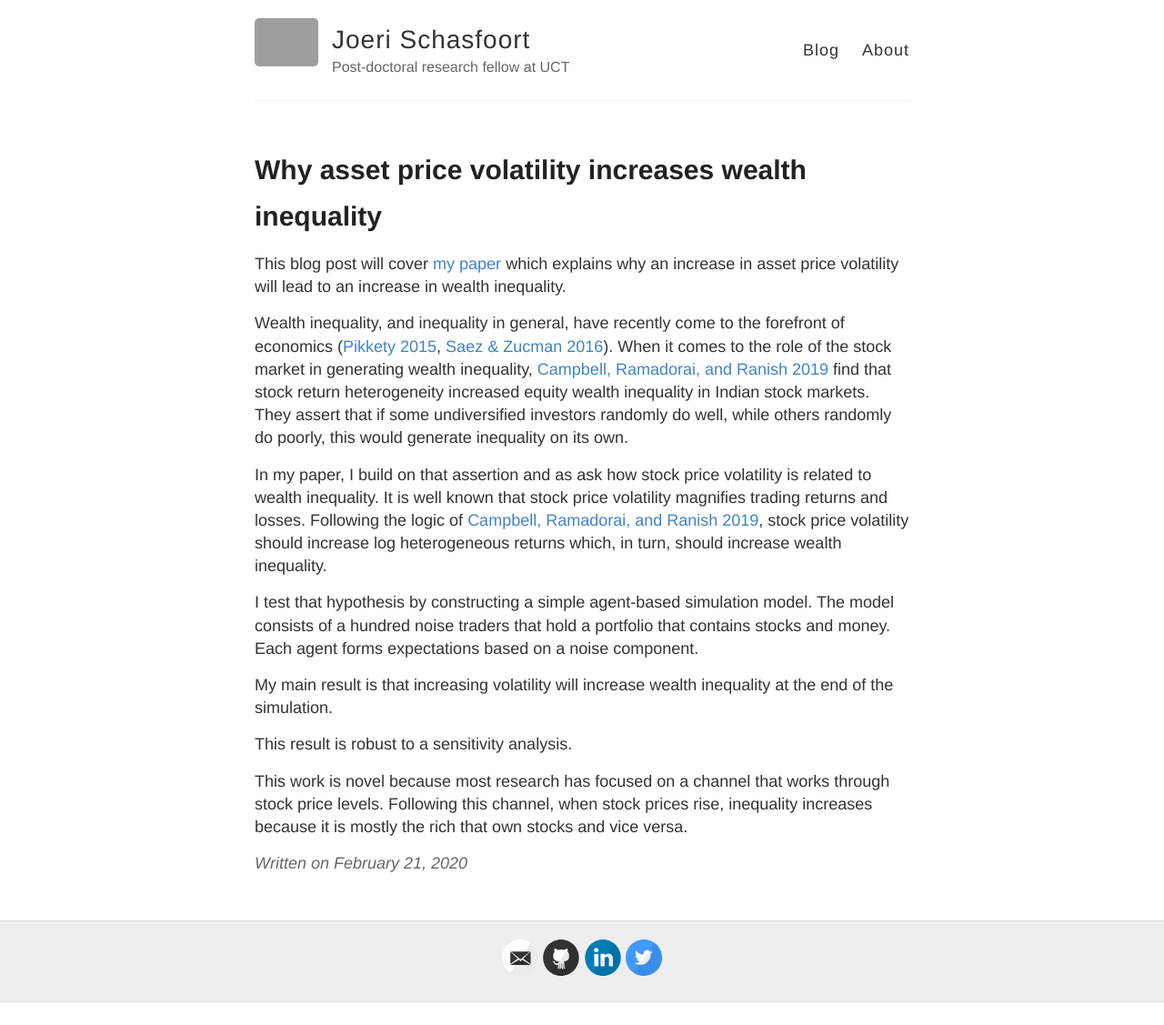
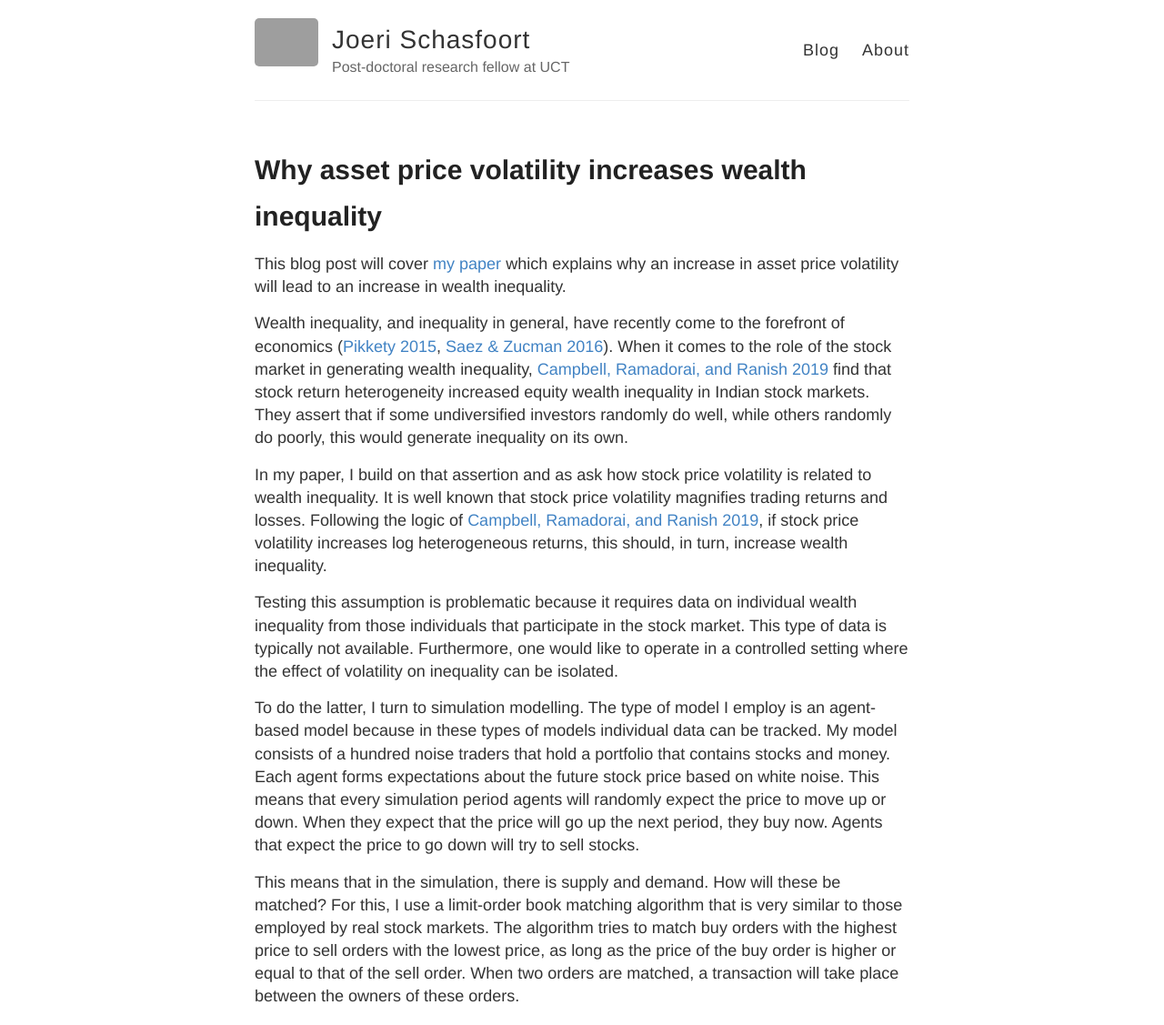
Before and after one commit to joerischasfoort/joerischasfoort.github.io, a Jekyll site: the page built from _posts/2020-2-21-volatility-inequality.md, in a window 1280 px wide and 1400 px high. Shown: the top 1127 px of the window at 91% size. Built offline with Jekyll 4.4.1, drawn with Linux system fonts in a browser that asks for light colours; some of the changed text lies outside the part shown; grey boxes are pictures that could not be loaded.

Commit message:
Update 2020-2-21-volatility-inequality.md

```diff
--- a/_posts/2020-2-21-volatility-inequality.md
+++ b/_posts/2020-2-21-volatility-inequality.md
@@ -8,9 +8,17 @@ This blog post will cover [my paper](https://papers.ssrn.com/sol3/papers.cfm?abs
 Wealth inequality, and inequality in general, have recently come to the forefront
 of economics ([Pikkety 2015](https://www.aeaweb.org/articles?id=10.1257/aer.p20151060), [Saez & Zucman 2016](https://academic.oup.com/qje/article/131/2/519/2607097)). When it comes to the role of the stock market in generating wealth inequality, [Campbell, Ramadorai, and Ranish 2019](https://www.aeaweb.org/articles?id=10.1257/aeri.20180158) find that stock return heterogeneity increased equity wealth inequality in Indian stock markets. They assert that if some undiversified investors randomly do well, while others randomly do poorly, this would generate inequality on its own.
 
-In my paper, I build on that assertion and as ask how stock price volatility is related to wealth inequality. It is well known that stock price volatility magnifies trading returns and losses. Following the logic of [Campbell, Ramadorai, and Ranish 2019](https://www.aeaweb.org/articles?id=10.1257/aeri.20180158), stock price volatility should increase log heterogeneous returns which, in turn, should increase wealth inequality.
+In my paper, I build on that assertion and as ask how stock price volatility is related to wealth inequality. It is well known that stock price volatility magnifies trading returns and losses. Following the logic of [Campbell, Ramadorai, and Ranish 2019](https://www.aeaweb.org/articles?id=10.1257/aeri.20180158), if stock price volatility increases log heterogeneous returns, this should, in turn, increase wealth inequality.
 
-I test that hypothesis by constructing a simple agent-based simulation model. The model consists of a hundred noise traders that hold a portfolio that contains stocks and money. Each agent forms expectations based on a noise component.
+Testing this assumption is problematic because it requires data on individual wealth inequality from those individuals that participate in the stock market. This type of data is typically not available. Furthermore, one would like to operate in a controlled setting where the effect of volatility on inequality can be isolated.
+
+To do the latter, I turn to simulation modelling. The type of model I employ is an agent-based model because in these types of models individual data can be tracked. My model consists of a hundred noise traders that hold a portfolio that contains stocks and money. Each agent forms expectations about the future stock price based on white noise. This means that every simulation period agents will randomly expect the price to move up or down. When they expect that the price will go up the next period, they buy now. Agents that expect the price to go down will try to sell stocks.
+
+This means that in the simulation, there is supply and demand. How will these be matched? For this, I use a limit-order book matching algorithm that is very similar to those employed by real stock markets. The algorithm tries to match buy orders with the highest price to sell orders with the lowest price, as long as the price of the buy order is higher or equal to that of the sell order. When two orders are matched, a transaction will take place between the owners of these orders.
+
+When simulating this model over time, the following data is generated.
+
+![](https://flic.kr/p/2ix3AbB)
 
 My main result is that increasing volatility will increase wealth inequality at the end of the simulation.
 
```
